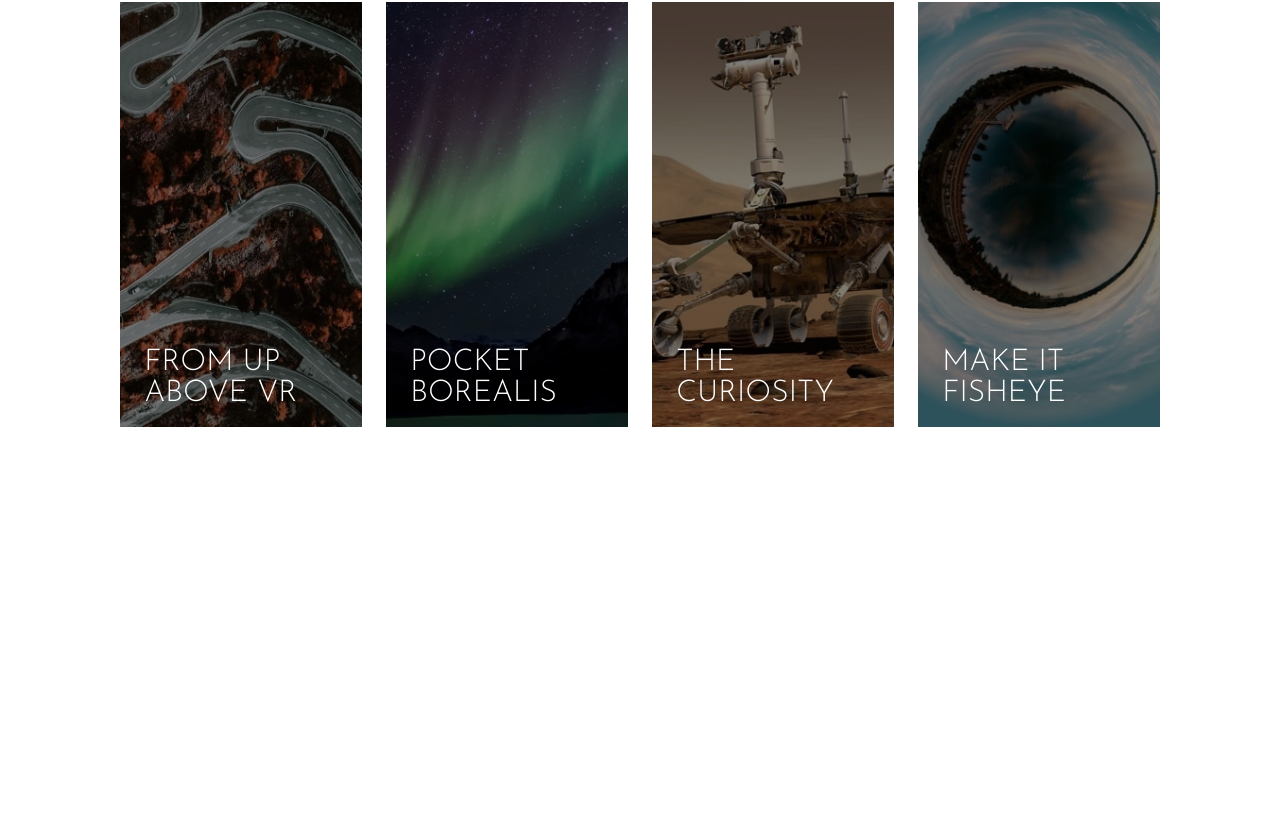
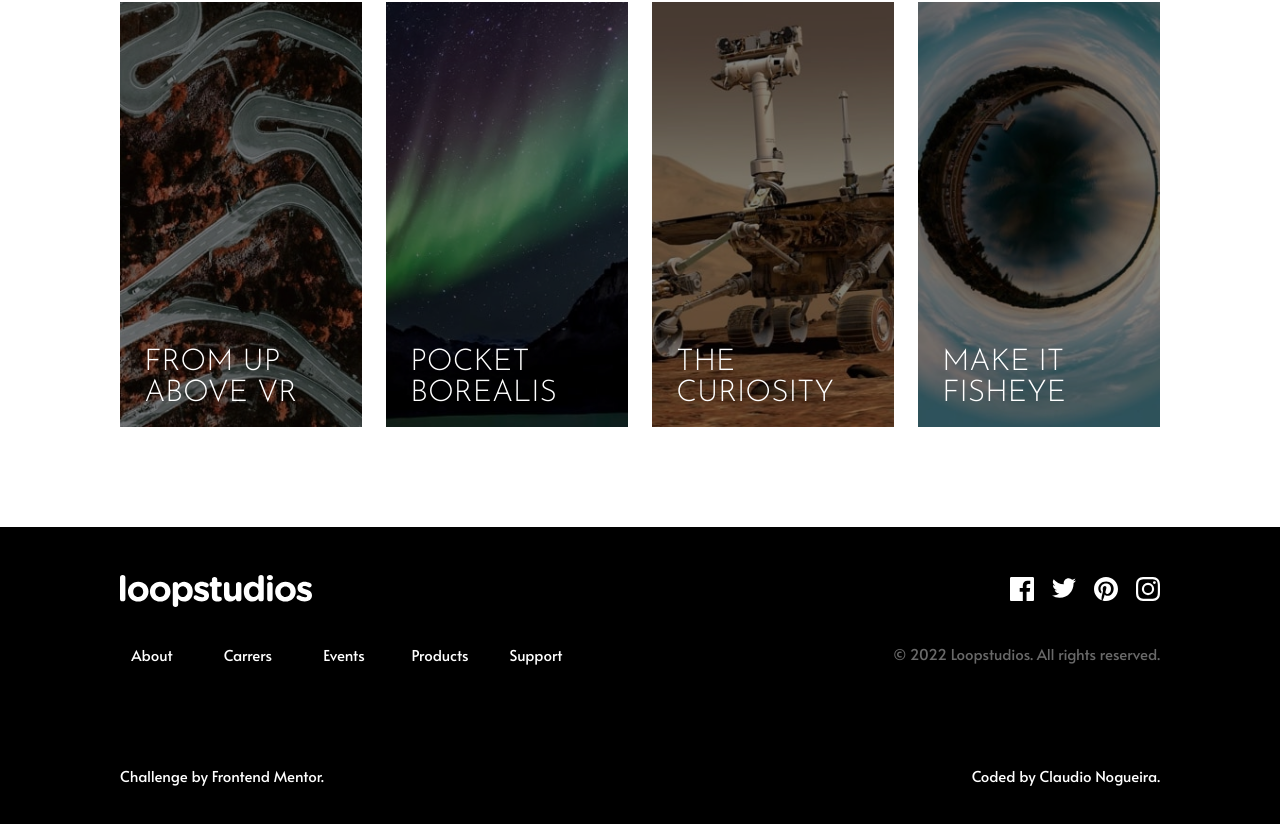
Before and after one commit to ClaudioNoggueira/loopstudios-landing-page, a React (Vite) app: page / in a window 1280 px wide. Shown: the part 1836-2660 px from the top of the page. Before the commit the page ends 2363 px from the top, so only its background shows below. Built offline with nearby package versions, Linux system fonts and the light colour scheme.

Commit message:
Add 'Footer' section component

```diff
--- a/src/components/Icons/TwitterIcon.tsx
+++ b/src/components/Icons/TwitterIcon.tsx
@@ -1,6 +1,6 @@
 export default function TwitterIcon() {
   return (
-    <svg xmlns="http://www.w3.org/2000/svg" width="24" height="20">
+    <svg xmlns="http://www.w3.org/2000/svg" width="24" height="22">
       <path
         fill="#FFF"
         d="M24 2.557a9.83 9.83 0 01-2.828.775A4.932 4.932 0 0023.337.608a9.864 9.864 0 01-3.127 1.195A4.916 4.916 0 0016.616.248c-3.179 0-5.515 2.966-4.797 6.045A13.978 13.978 0 011.671 1.149a4.93 4.93 0 001.523 6.574 4.903 4.903 0 01-2.229-.616c-.054 2.281 1.581 4.415 3.949 4.89a4.935 4.935 0 01-2.224.084 4.928 4.928 0 004.6 3.419A9.9 9.9 0 010 17.54a13.94 13.94 0 007.548 2.212c9.142 0 14.307-7.721 13.995-14.646A10.025 10.025 0 0024 2.557z"
--- a/src/pages/LandingPage.tsx
+++ b/src/pages/LandingPage.tsx
@@ -1,5 +1,6 @@
 import About from "../sections/About";
 import Creations from "../sections/Creations";
+import Footer from "../sections/Footer";
 import Header from "../sections/Header";
 import Hero from "../sections/Hero";
 
@@ -12,6 +13,7 @@ export default function LandingPage() {
         <About />
         <Creations />
       </main>
+      <Footer />
     </>
   );
 }
--- /dev/null
+++ b/src/sections/Footer.tsx
@@ -0,0 +1,66 @@
+import { useState } from "react";
+import FacebookIcon from "../components/Icons/FacebookIcon";
+import InstagramIcon from "../components/Icons/InstagramIcon";
+import PinterestIcon from "../components/Icons/PinterestIcon";
+import TwitterIcon from "../components/Icons/TwitterIcon";
+import Logo from "../components/Logo";
+import Navbar from "../components/Navbar";
+
+import "../sections/styles/Footer.css";
+
+function getCurrentYear() {
+  return new Date().getFullYear();
+}
+
+export default function Footer() {
+  return (
+    <footer className="main-footer flex">
+      <div className="flex">
+        <Logo />
+        <div className="socials flex">
+          <a href="#" className="footer-link">
+            <FacebookIcon />
+          </a>
+          <a href="#" className="footer-link">
+            <TwitterIcon />
+          </a>
+          <a href="#" className="footer-link">
+            <PinterestIcon />
+          </a>
+          <a href="#" className="footer-link">
+            <InstagramIcon />
+          </a>
+        </div>
+      </div>
+      <div className="flex">
+        <Navbar />
+        <p>
+          © <span>{getCurrentYear()}</span> Loopstudios. All rights reserved.
+        </p>
+      </div>
+      <div className="attribution flex">
+        <span>
+          Challenge by{" "}
+          <a
+            className="footer-link"
+            href="https://www.frontendmentor.io?ref=challenge"
+            target="_blank"
+          >
+            Frontend Mentor.
+          </a>
+        </span>
+        <span>
+          Coded by{" "}
+          <a
+            className="footer-link"
+            href="https://github.com/ClaudioNoggueira"
+            target={"_blank"}
+          >
+            Claudio Nogueira
+          </a>
+          .
+        </span>
+      </div>
+    </footer>
+  );
+}
--- /dev/null
+++ b/src/sections/styles/Footer.css
@@ -0,0 +1,49 @@
+.main-footer {
+  background-color: #000;
+  flex-direction: column;
+  gap: 3.6rem;
+  padding: 4.8rem 12rem;
+}
+
+.main-footer .flex {
+  align-items: center;
+  justify-content: space-between;
+}
+
+.main-footer .socials {
+  align-items: center;
+  gap: 1.8rem;
+  justify-content: center;
+}
+
+.footer-link {
+  text-align: center;
+  position: relative;
+}
+
+.footer-link:link,
+.footer-link:visited {
+  color: #fff;
+}
+
+.footer-link::after {
+  content: "";
+
+  background-color: transparent;
+  transition: all 0.25s;
+  width: 75%;
+
+  position: absolute;
+  bottom: -45%;
+  left: 50%;
+  transform: translateX(-50%);
+}
+
+.footer-link:hover::after {
+  border-bottom: 3px solid #fff;
+}
+
+.attribution {
+  color: #fff;
+  margin-top: 6.4rem;
+}
```
Also changed, not shown: index.html (+0 -28 lines).
